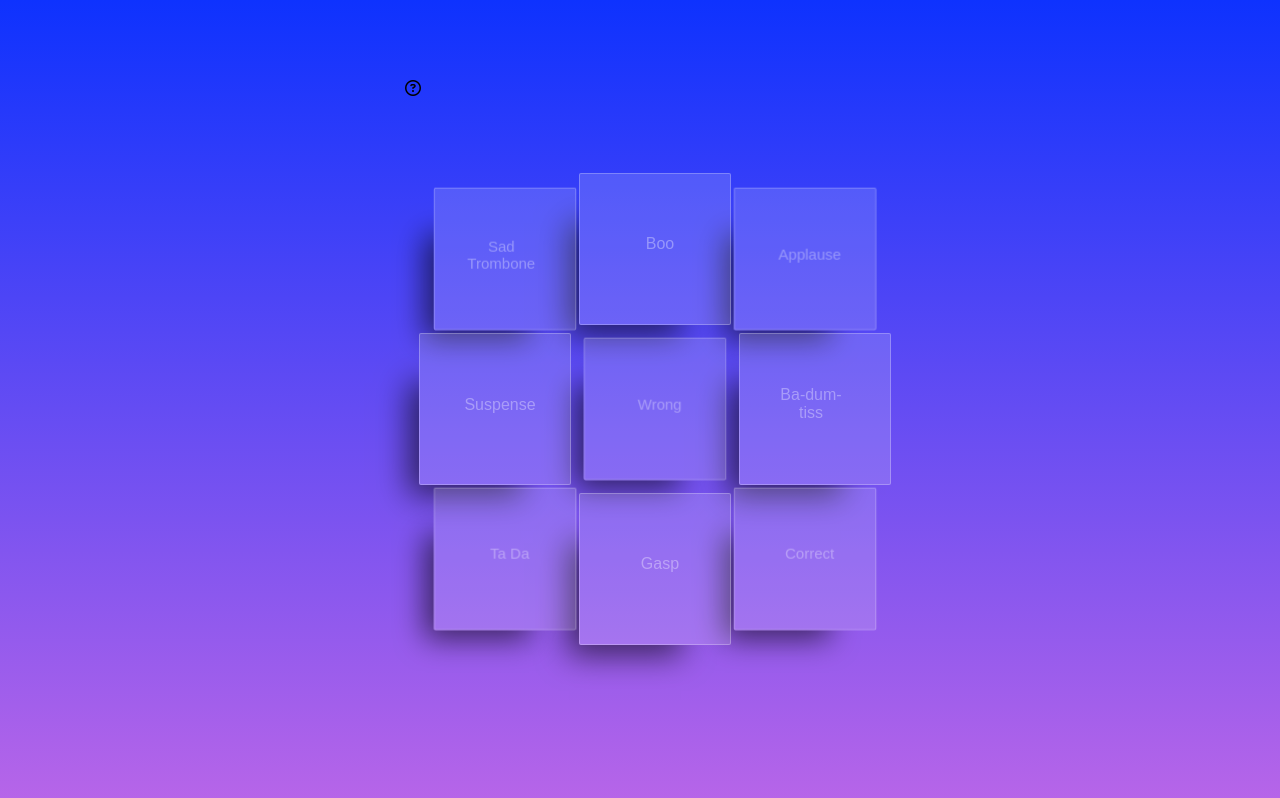
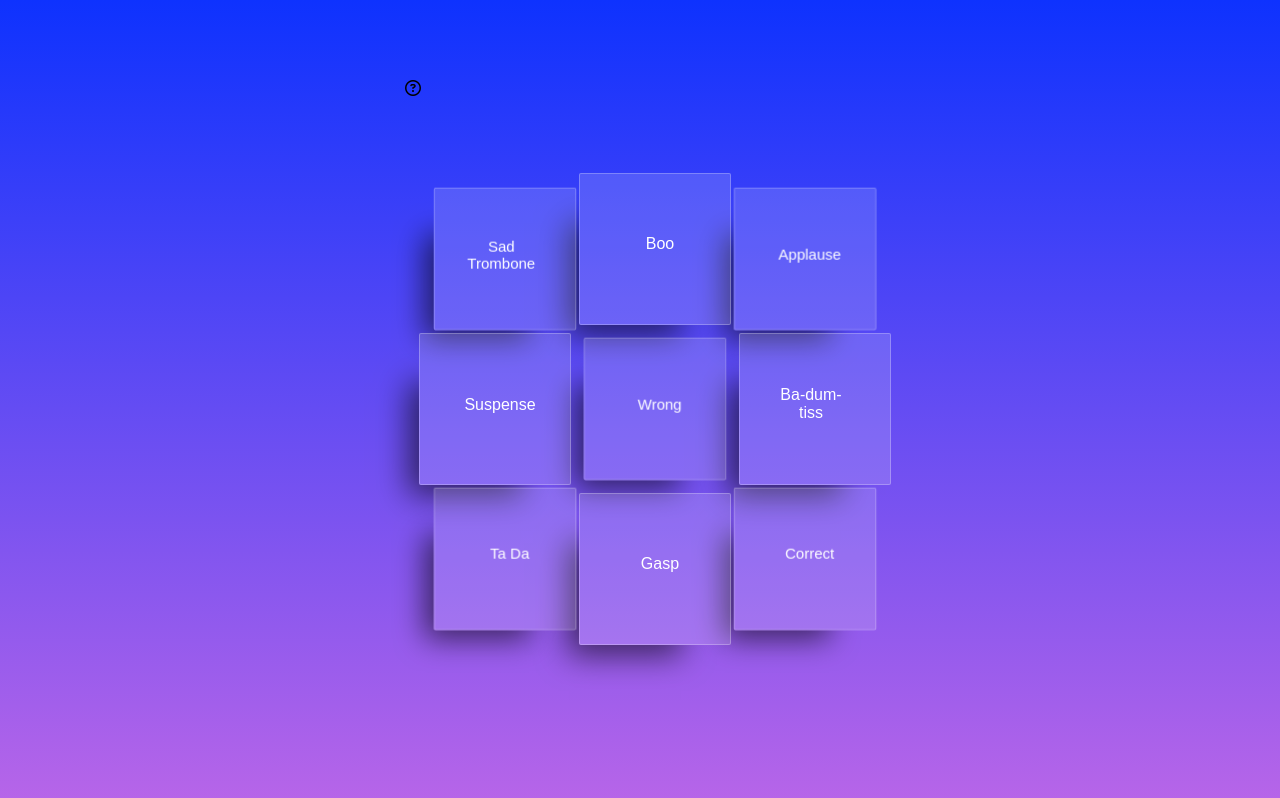
Before and after one commit to tanveersayem/SoundBoard, a plain HTML site: page index.html in a window 1280 px wide. Drawn offline with Linux system fonts and the light colour scheme.

Commit message:
Update style.css

```diff
--- a/style.css
+++ b/style.css
@@ -51,7 +51,7 @@ body {
   display: inline-block;
   font-family: sans-serif;
   font-size: 1em;
-  color: rgba(255, 255, 255, 0.35);
+  color: rgba(255, 255, 255, 1);
 }
 
 @media screen and (max-width: 100vw) {
```
